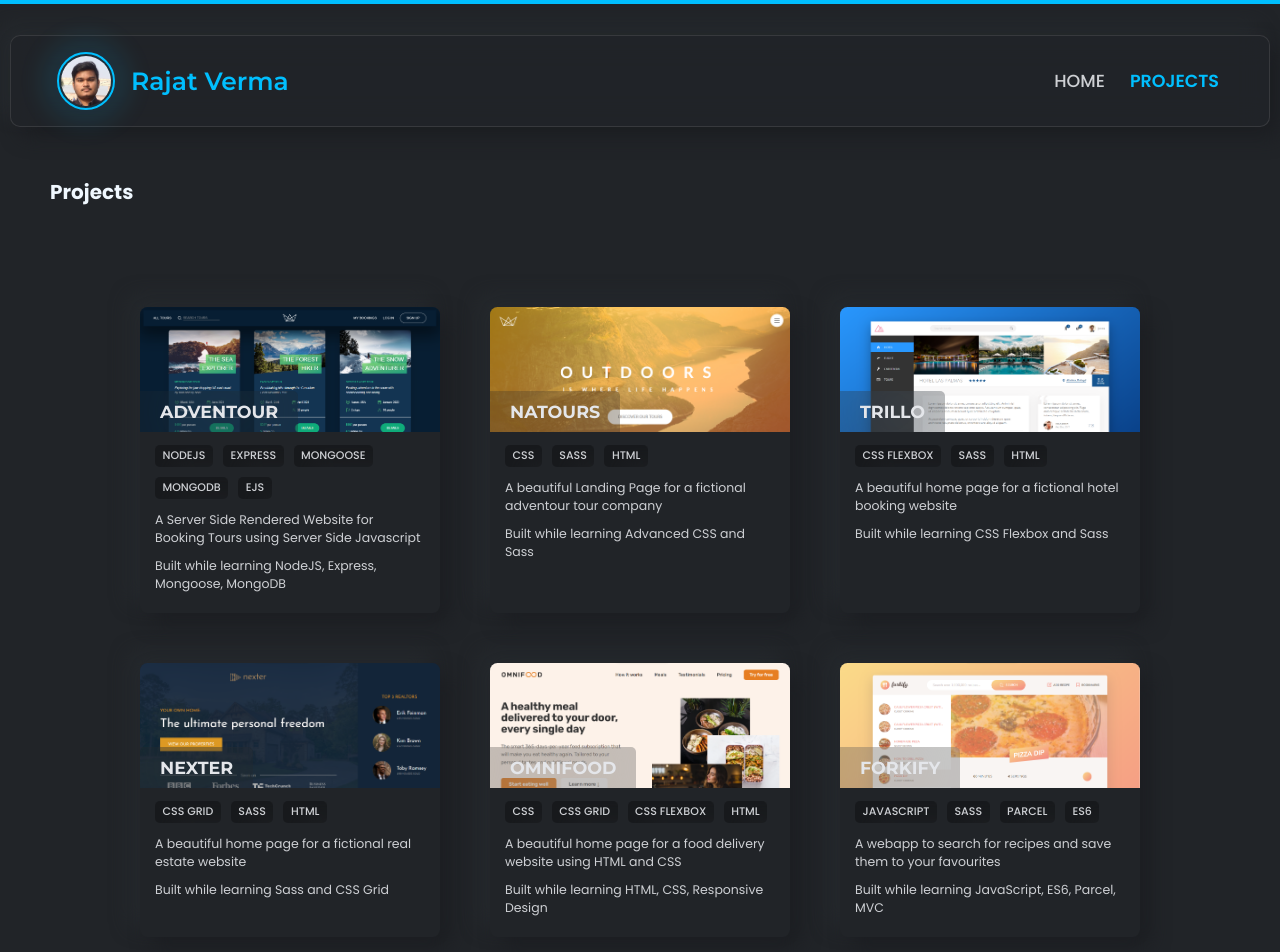
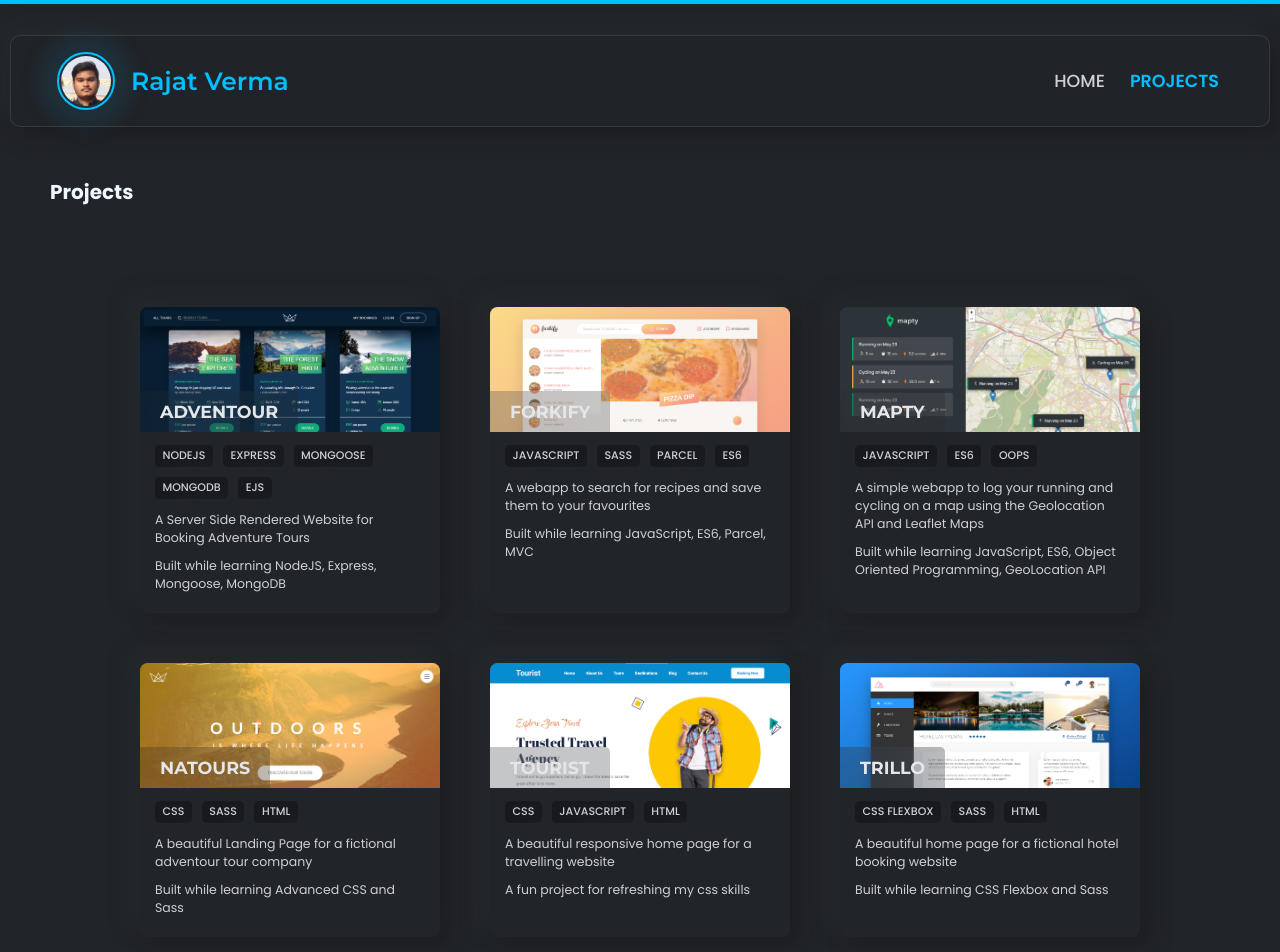
Before and after one commit to rajatverma311201/portfolio, a Next.js app: page /projects in a window 1280 px wide. Shown: the top 952 px of the page. Built offline with nearby package versions, Linux system fonts and the light colour scheme.

Commit message:
added tourist data

```diff
--- a/src/assets/data.js
+++ b/src/assets/data.js
@@ -3,7 +3,7 @@ export const PROJECTS_LIST = [
         slug: "adventour-app",
         name: "Adventour",
         description:
-            "A Server Side Rendered Website for Booking Tours using Server Side Javascript",
+            "A Server Side Rendered Website for Booking Adventure Tours",
         descriptionSecondary:
             "Built while learning NodeJS, Express, Mongoose, MongoDB",
         liveLink: "https://adventour-production.up.railway.app/",
@@ -32,6 +32,51 @@ export const PROJECTS_LIST = [
         ],
     },
     {
+        slug: "forkify-app-javascript",
+        name: "Forkify",
+        description:
+            "A webapp to search for recipes and save them to your favourites",
+        descriptionSecondary:
+            "Built while learning JavaScript, ES6, Parcel, MVC",
+        liveLink: "https://forkify-app-js-rajat.netlify.app/",
+        githubLink:
+            "https://github.com/rajatverma311201/forkify-app-javascript",
+        mainImage: "/projects-images/forkify-app-javascript/forkify-main.png",
+        technologies: ["JavaScript", "Sass", "Parcel", "ES6"],
+        topics: [
+            "Javascript",
+            "Advanced DOM Manipulation",
+            "ES6",
+            "Parcel",
+            "MVC",
+            "APIs",
+            "Asynchronous JavaScript",
+            "Netlify Forms",
+        ],
+    },
+    {
+        slug: "mapty-app",
+        name: "Mapty",
+        description:
+            "A simple webapp to log your running and cycling on a map using the Geolocation API and Leaflet Maps",
+        descriptionSecondary:
+            "Built while learning JavaScript, ES6, Object Oriented Programming, GeoLocation API",
+        liveLink: "https://rajatverma311201.github.io/Mapty-App/",
+        githubLink: "https://github.com/rajatverma311201/Mapty-App",
+        mainImage: "/projects-images/mapty-app/mapty-main.png",
+        technologies: ["JavaScript", "ES6", "OOPs"],
+        topics: [
+            "Javascript",
+            "Advanced DOM Manipulation",
+            "ES6",
+            "Parcel",
+            "MVC",
+            "APIs",
+            "Asynchronous JavaScript",
+            "Netlify Forms",
+        ],
+    },
+    {
         slug: "natours-sass",
         name: "Natours",
         description:
@@ -50,6 +95,24 @@ export const PROJECTS_LIST = [
             "7-1 Sass Architecture",
             "Responsive Design",
             "BEM Methodology",
+        ],
+    },
+    {
+        slug: "tourist-css",
+        name: "Tourist",
+        description:
+            "A beautiful responsive home page for a travelling website",
+        descriptionSecondary: "A fun project for refreshing my css skills",
+        liveLink: "https://rajatverma311201.github.io/Tourist",
+        githubLink: "https://github.com/rajatverma311201/Tourist",
+        mainImage: "/projects-images/tourist-css/tourist-main.png",
+        technologies: ["CSS", "Javascript", "HTML"],
+        topics: [
+            "CSS Flexbox",
+            "CSS Grid",
+            "Javascript",
+            "HTML",
+            "Responsive Design",
         ],
     },
     {
@@ -106,51 +169,6 @@ export const PROJECTS_LIST = [
             "CSS Flexbox",
             "Responsive Design",
             "BEM Methodology",
-            "Netlify Forms",
-        ],
-    },
-    {
-        slug: "forkify-app-javascript",
-        name: "Forkify",
-        description:
-            "A webapp to search for recipes and save them to your favourites",
-        descriptionSecondary:
-            "Built while learning JavaScript, ES6, Parcel, MVC",
-        liveLink: "https://forkify-app-js-rajat.netlify.app/",
-        githubLink:
-            "https://github.com/rajatverma311201/forkify-app-javascript",
-        mainImage: "/projects-images/forkify-app-javascript/forkify-main.png",
-        technologies: ["JavaScript", "Sass", "Parcel", "ES6"],
-        topics: [
-            "Javascript",
-            "Advanced DOM Manipulation",
-            "ES6",
-            "Parcel",
-            "MVC",
-            "APIs",
-            "Asynchronous JavaScript",
-            "Netlify Forms",
-        ],
-    },
-    {
-        slug: "mapty-app",
-        name: "Mapty",
-        description:
-            "A simple webapp to log your running and cycling on a map using the Geolocation API and Leaflet Maps",
-        descriptionSecondary:
-            "Built while learning JavaScript, ES6, Object Oriented Programming, GeoLocation API",
-        liveLink: "https://rajatverma311201.github.io/Mapty-App/",
-        githubLink: "https://github.com/rajatverma311201/Mapty-App",
-        mainImage: "/projects-images/mapty-app/mapty-main.png",
-        technologies: ["JavaScript", "ES6", "OOPs"],
-        topics: [
-            "Javascript",
-            "Advanced DOM Manipulation",
-            "ES6",
-            "Parcel",
-            "MVC",
-            "APIs",
-            "Asynchronous JavaScript",
             "Netlify Forms",
         ],
     },
```
Also changed, not shown: public/projects-images/tourist-css/tourist-main.png (added).
